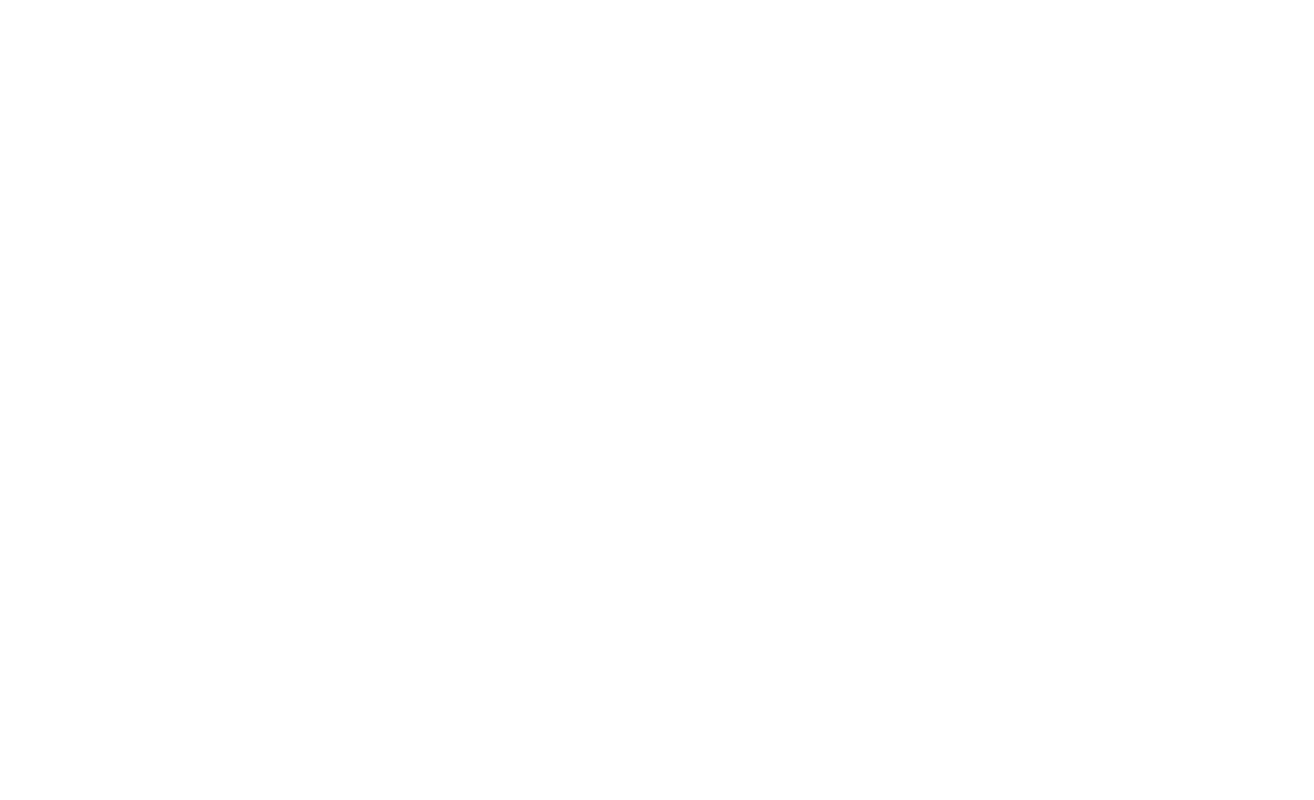
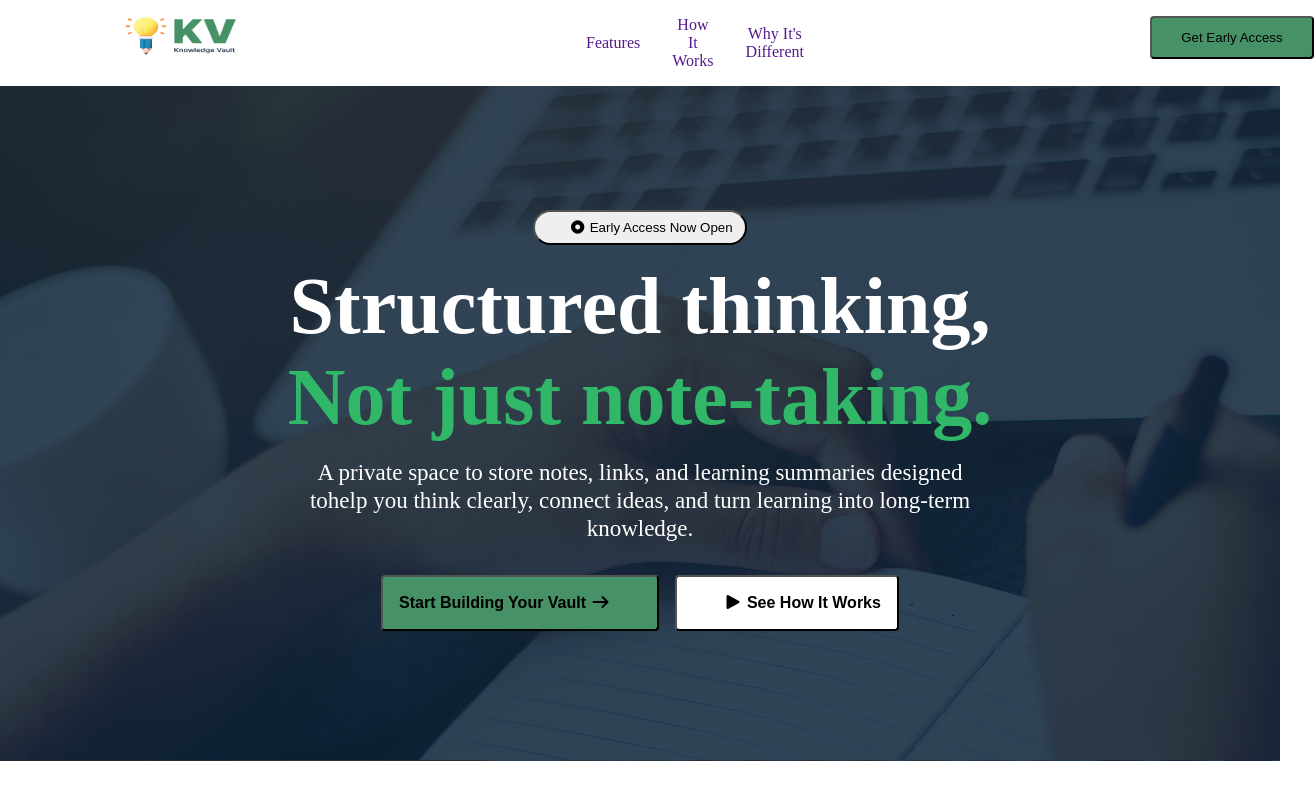
Before and after one commit to Himel4568/-Assignment-01, a plain HTML site: page index.html in a window 1280 px wide. Shown: the whole page, 1314 px wide, since content can reach past the window. Drawn offline with Linux system fonts and the light colour scheme.

Commit message:
Assignment-01

```diff
--- a/index.html
+++ b/index.html
@@ -4,8 +4,51 @@
         <meta charset="UTF-8">
         <meta name="viewport" content="width=device-width, initial-scale=1.0">
         <title>Assignment-01</title>
+        <link rel="stylesheet" href="/styles.css/KnowledgeVault figma.css">
+        <link rel="stylesheet"
+            href="https://cdnjs.cloudflare.com/ajax/libs/font-awesome/7.3.1/css/all.min.css"
+            integrity="sha512-QeR2VH+lsBE5LSAe1Q5EnTBbe7XTBubt8dG93Y7gidSgdMCr8nVqKcfKAMyN96SV8KDbZVTDXChatu5G2KQGzg=="
+            crossorigin="anonymous" referrerpolicy="no-referrer">
     </head>
     <body>
+        <header>
+            <nav>
+                <div class="nav-header">
+                    <img src="/images/assets/logo-navbar.png" alt>
+                </div>
+                <ul class="menu">
+                    <li><a href>Features</a></li>
+                    <li><a href>How It Works</a></li>
+                    <li><a href>Why It's Different</a></li>
+                </ul>
+                <div class="btn-container">
+                    <button>Get Early Access</button>
+                </div>
+            </nav>
+        </header>
+        <section class="banner">
+            <div class="heading">
+                <button class="btn"><i class="fa-solid fa-circle-dot"></i> Early
+                    Access Now
+                    Open
+                </button>
 
+                <h1>
+                    <span class="span-1">Structured thinking,</span>
+                    <br>
+                    <span class="span-2">Not just note-taking.</span>
+                </h1>
+
+                <p>A private space to store notes, links, and learning summaries
+                    designed tohelp you think clearly, connect ideas, and turn
+                    learning into long-term knowledge.</p>
+            </div>
+            <div class="btn-head">
+                <button class="btn-2">Start Building Your Vault <i
+                        class="fa-solid fa-arrow-right"></i></button>
+                <button class="btn-3"><i class="fa-solid fa-play"></i> See How
+                    It Works</button>
+            </div>
+        </section>
     </body>
 </html>
--- a/styles.css/KnowledgeVault figma.css
+++ b/styles.css/KnowledgeVault figma.css
@@ -1,3 +1,135 @@
-.nav-header{
+* {
+  margin: 0px;
+  padding: 0px;
+}
+
+body {
+  width: 100%;
+  max-width: 1600px;
+  margin: 0 auto;
+}
+
+header {
+  text-align: center;
+  padding-top: 16px;
+  padding-bottom: 16px;
+}
+
+nav {
+  display: flex;
+  justify-content: space-between;
+  gap: 346px;
+  margin-left: 120px;
+  margin-right: 120px;
+}
+
+.nav-header img {
+  width: 120px;
+  height: 40px;
+}
+
+.menu {
+  display: flex;
+  justify-content: space-between;
+  align-items: center;
+  list-style: none;
+  gap: 32px;
+  width: 400px;
+}
+.menu li a {
+  display: block;
+  text-decoration: none;
+  font-size: 16px;
+  text-align: center;
+  font-weight: 500;
+}
+
+.btn-container button {
+  width: 164px;
+  border-radius: 4px;
+  padding: 12px 16px;
+  background-color: #469165;
+}
+.banner {
+  width: 100%;
+  height: 675px;
+  text-align: center;
+  background-image: url(/images/assets/hero-bg.png);
+}
+.heading {
+  max-width: 1360px;
+  margin: 0 auto;
+}
+.btn {
+  padding: 8px 12px 8px 34px;
+  border-radius: 1000px;
+  margin-top: 124px;
+}
+
+.heading h1 {
+  font-size: 80px;
+  font-weight: 700;
+  margin-top: 16px;
+}
+.heading h1 .span-1 {
+  color: white;
+}
+.heading h1 .span-2 {
+  color: #30b868;
+}
+.heading p {
+  font-size: 23px;
+  line-height: 28px;
+  color: #ffffff;
+  margin: 16px 295px 32px 295px;
+}
+.btn-head {
+  display: flex;
+  justify-content: center;
+  gap: 16px;
+}
+.btn-2 {
+  padding: 17px 46px 17px 16px;
+  background-color: #469165;
+  border-radius: 4px;
+  font-size: 16px;
+  font-weight: 600;
+}
+.btn-3 {
+  font-size: 16px;
+  font-weight: 600;
+  background-color: white;
+  border-radius: 4px;
+  padding: 17px 16px 17px 46px;
+}
+
+.access-badge {
+    display: inline-flex;
+    align-items: center;
+    gap: 15px;
+    padding: 15px 28px;
+    background-color: #ffffff;
+    border-radius: 50px;
+    color: #4A966C;
+    font-size: 20px;
+    font-weight: 400;
+    font-family: Arial, sans-serif;
+    white-space: nowrap;
+}
+
+.status-icon {
+    width: 36px;
+    height: 36px;
+    border-radius: 50%;
+    background-color: #D9E9DF;
     display: flex;
+    align-items: center;
+    justify-content: center;
 }
+
+.status-dot {
+    width: 20px;
+    height: 20px;
+    border-radius: 50%;
+    background-color: #4A966C;
+}
```
Also changed, not shown: images/assets/ArrowRight.png (added), images/assets/Bookmarks.png (added), images/assets/Brain.png (added), images/assets/CheckCircle.png (added), images/assets/Info.png (added), images/assets/Vector.png (added), images/assets/hero-bg.png (added), images/assets/knowledge.png (added), images/assets/logo-footer.png (added), images/assets/logo-navbar.png (added). Lines whose indentation alone changed are shown as unchanged.
